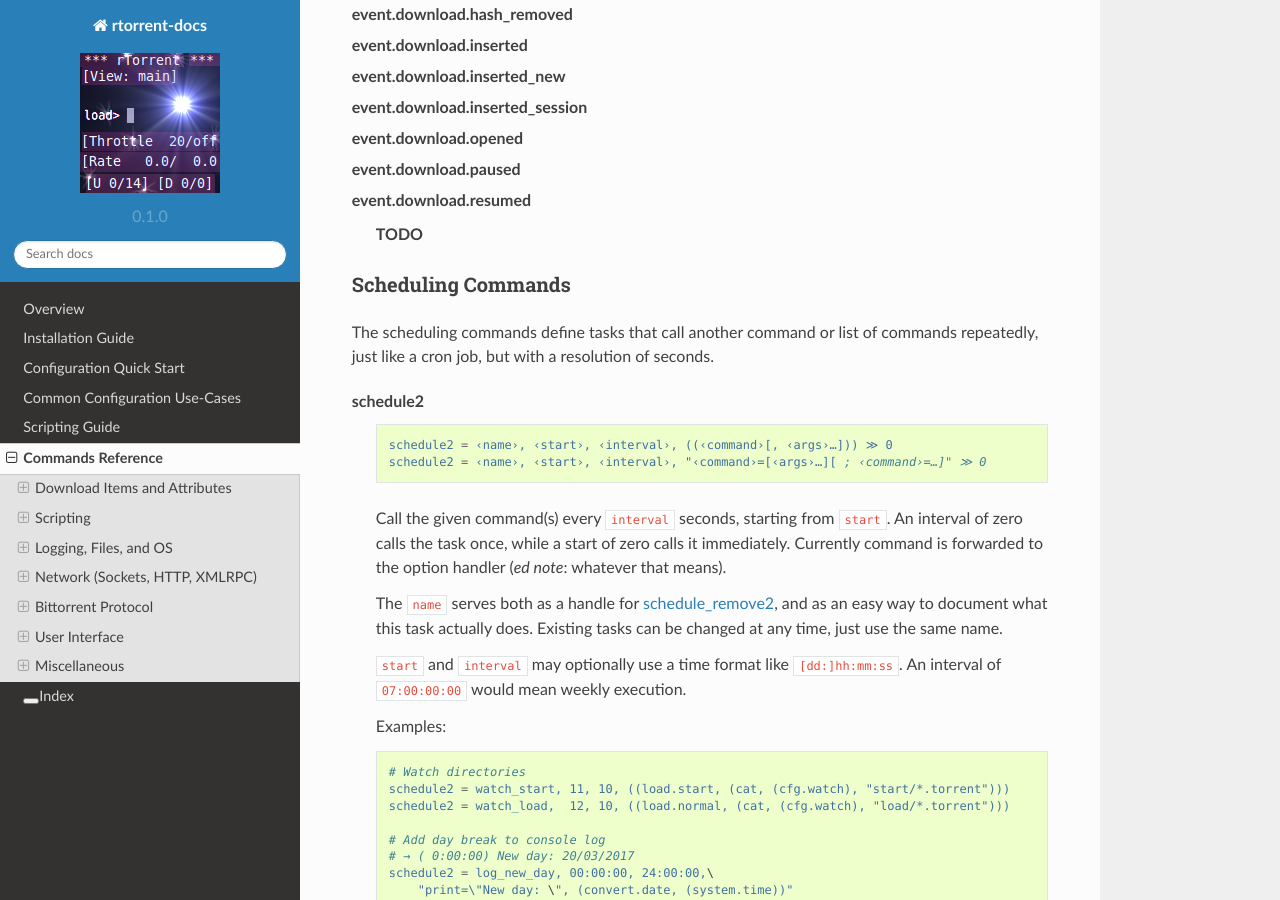
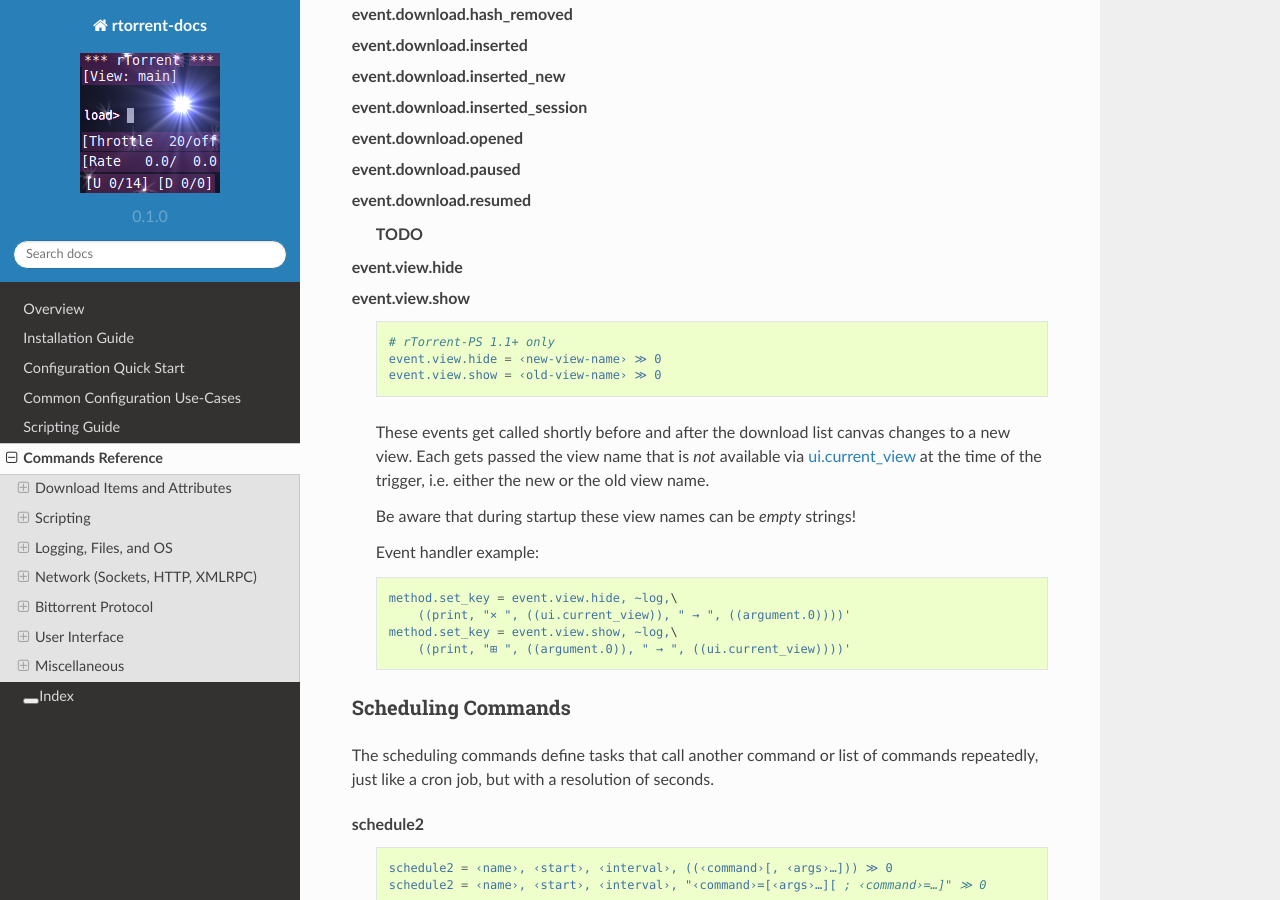
Before and after one commit to rtorrent-community/rtorrent-docs, a Sphinx documentation site: the page built from docs/cmd-ref.rst, in a window 1280 px wide and 900 px high, scrolled down 18433 px. Built offline with Sphinx 7.4.7 and the Read the Docs theme 2.0.0, drawn with Linux system fonts in a browser that asks for light colours.

Commit message:
added event.view.hide+show

```diff
--- a/docs/include-cmd-scripting.rst
+++ b/docs/include-cmd-scripting.rst
@@ -203,6 +203,32 @@
     event.download.resumed
 
         **TODO**
+
+
+    event.view.hide
+    event.view.show
+
+        .. code-block:: ini
+
+            # rTorrent-PS 1.1+ only
+            event.view.hide = ‹new-view-name› ≫ 0
+            event.view.show = ‹old-view-name› ≫ 0
+
+        These events get called shortly before and after the download list canvas changes to a new view.
+        Each gets passed the view name that is *not* available via :term:`ui.current_view`
+        at the time of the trigger, i.e. either the new or the old view name.
+
+        Be aware that during startup these view names can be *empty* strings!
+
+        Event handler example:
+
+        .. code-block:: ini
+
+            method.set_key = event.view.hide, ~log,\
+                ((print, "× ", ((ui.current_view)), " → ", ((argument.0))))'
+            method.set_key = event.view.show, ~log,\
+                ((print, "⊞ ", ((argument.0)), " → ", ((ui.current_view))))'
+
 
 
 Scheduling Commands
```
